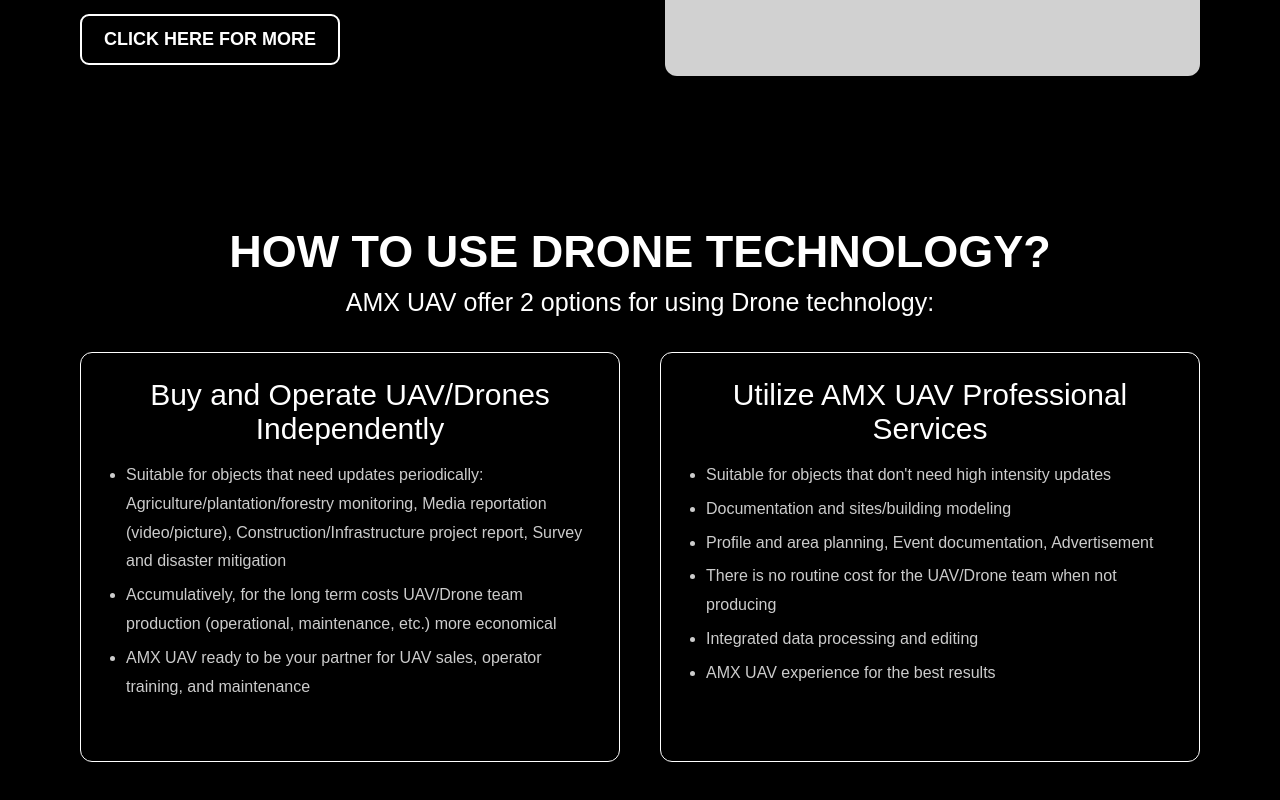
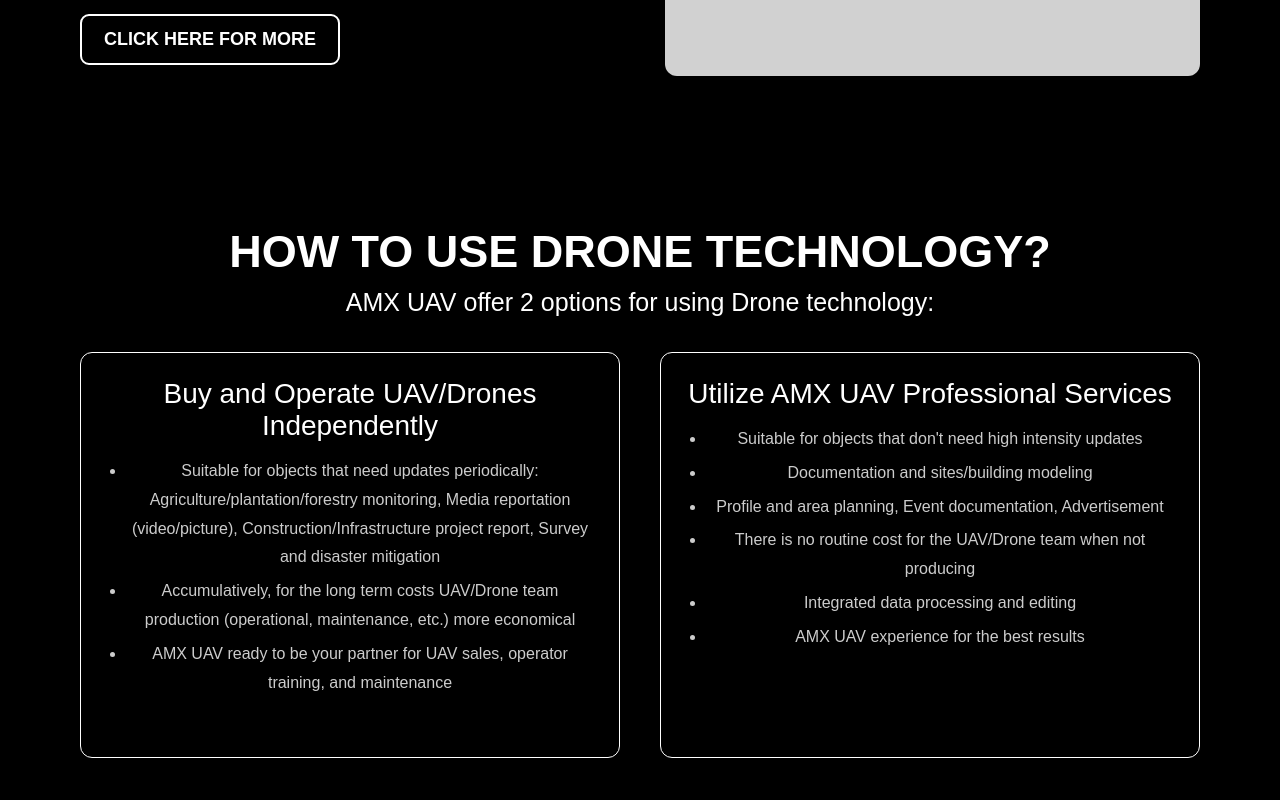
Before and after one commit to nasgmr/website-amx-next, a Next.js app: page /products/mapping in a window 1280 px wide. Shown: the part 1050-1850 px from the top of the page. Built offline with nearby package versions, Linux system fonts and the light colour scheme; a web font is replaced by a local one.

Commit message:
fix: drone usage products box

```diff
--- a/src/css/style.css
+++ b/src/css/style.css
@@ -803,7 +803,7 @@
 }
 
 .content-subtitle-1, .content-subtitle-2 {
-  font-size: 30px;
+  font-size: 28px;
   text-align: center;
   margin-bottom: 15px;
   color: #FFFFFF;
@@ -811,6 +811,7 @@
 
 .content-list {
   display: inline-block;
+  text-align: center;
   margin-bottom: 30px;
   padding-left: 20px;
 }
```
